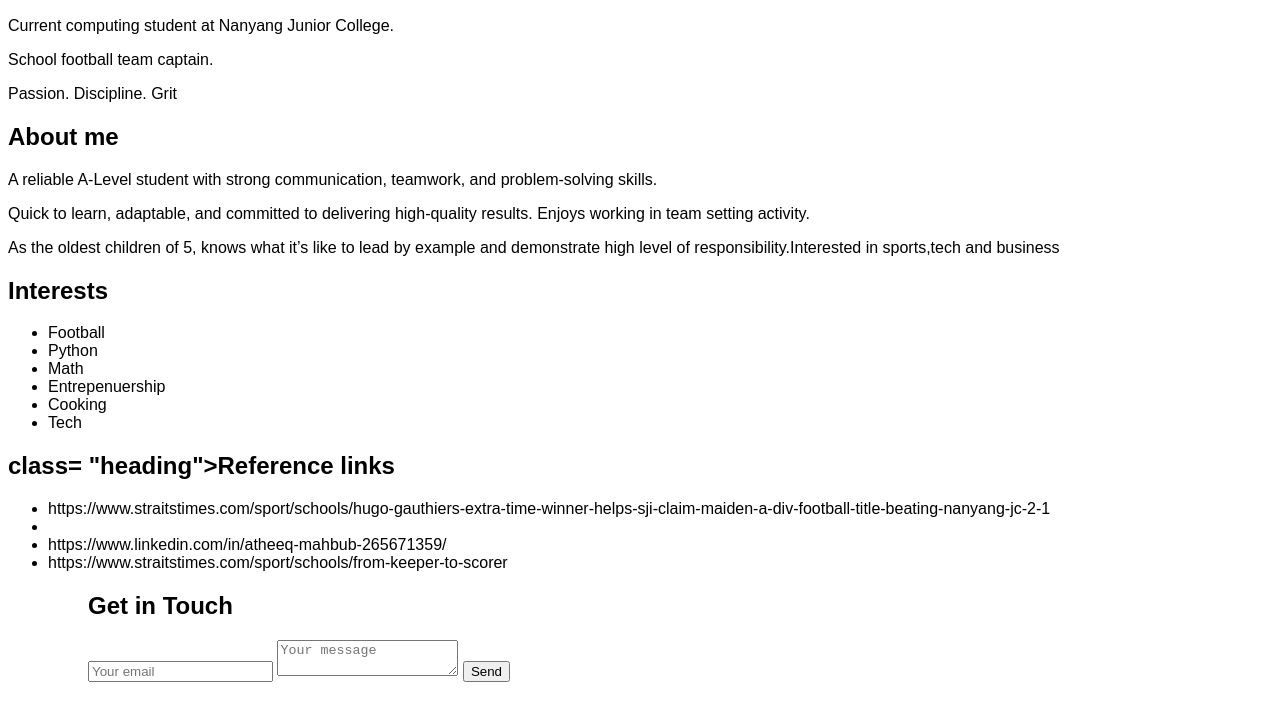
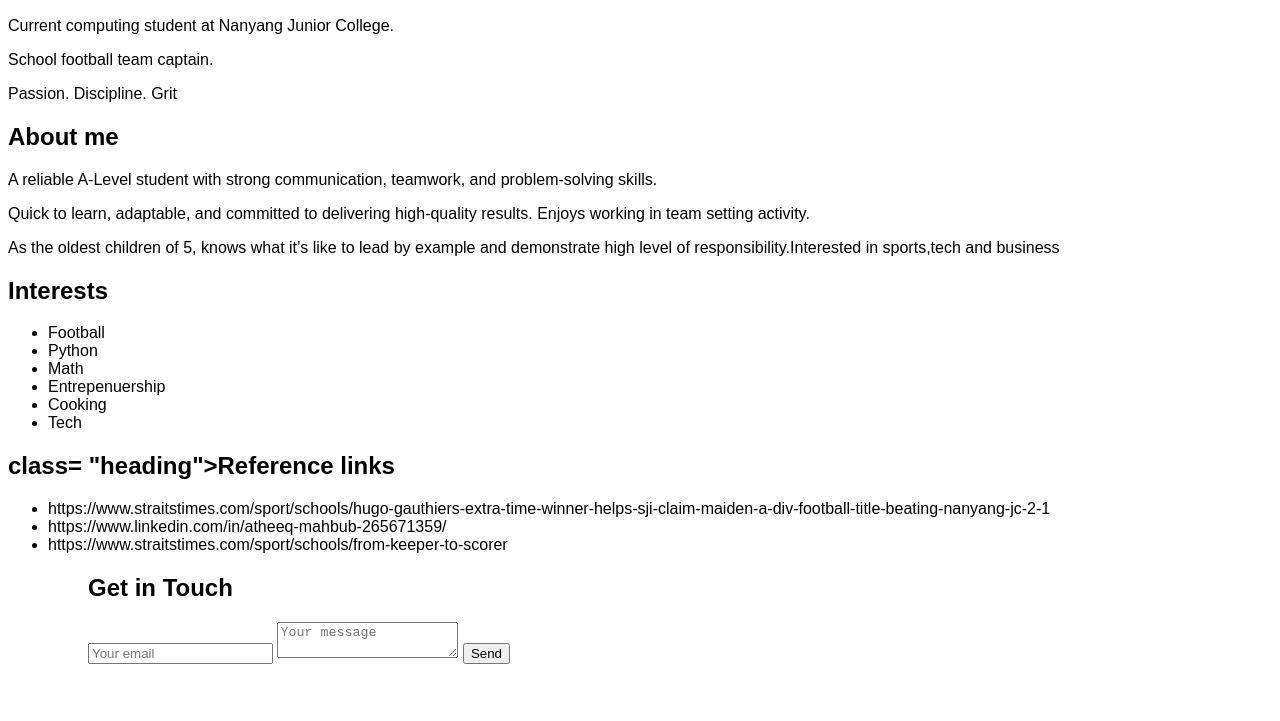
Before and after one commit to Atheeq10/Atheeq10.github.io, a plain HTML site: page index.html in a window 1280 px wide. Shown: the part 77-798 px from the top of the page. Drawn offline with Linux system fonts and the light colour scheme.

Commit message:
Update index.html

```diff
--- a/index.html
+++ b/index.html
@@ -64,7 +64,7 @@
 
     <h2> class= "heading">Reference links</h2>
     <ul>
-      <li>https://www.straitstimes.com/sport/schools/hugo-gauthiers-extra-time-winner-helps-sji-claim-maiden-a-div-football-title-beating-nanyang-jc-2-1<li>
+      <li>https://www.straitstimes.com/sport/schools/hugo-gauthiers-extra-time-winner-helps-sji-claim-maiden-a-div-football-title-beating-nanyang-jc-2-1</li>
       <li>https://www.linkedin.com/in/atheeq-mahbub-265671359/</li>
       <li>https://www.straitstimes.com/sport/schools/from-keeper-to-scorer</li>
     <ul>
```
